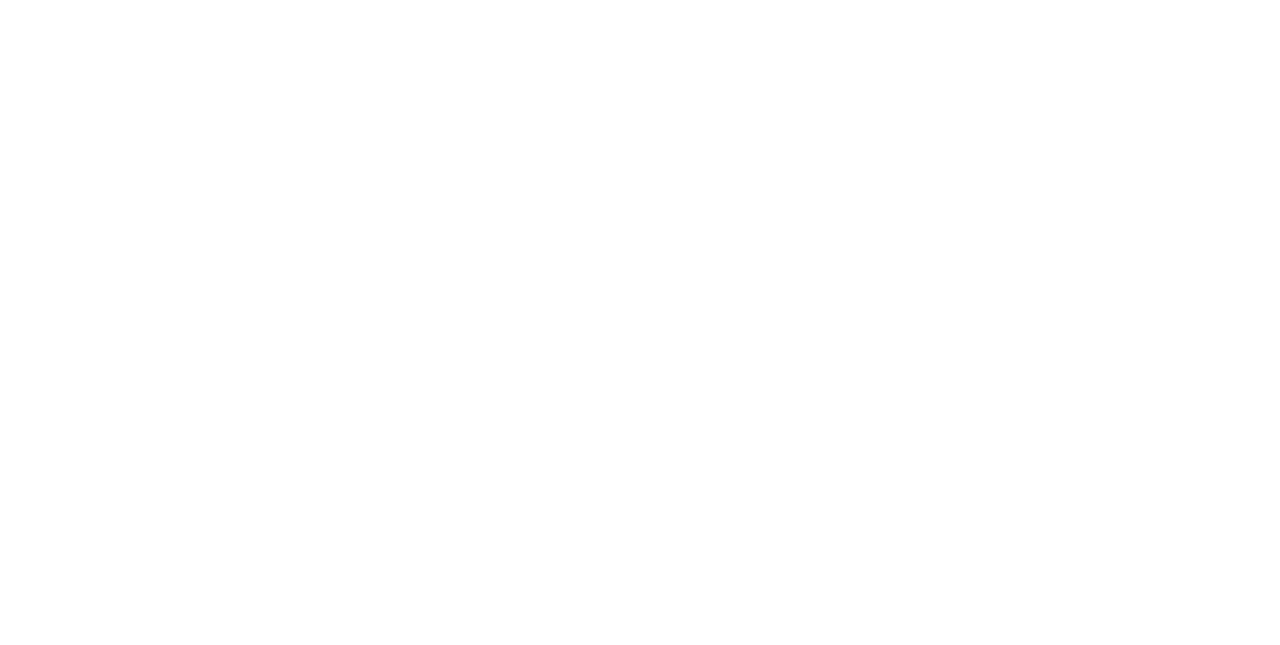
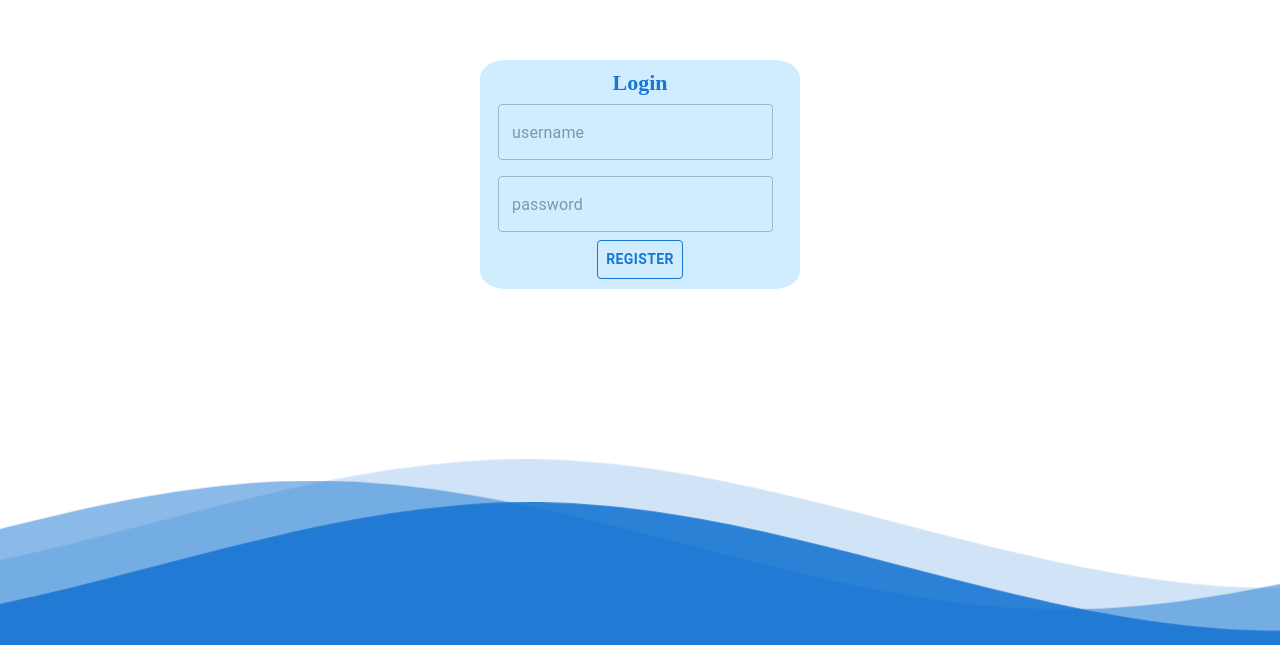
Before and after one commit to coka13/WorkSwipe, a React (Vite) app in the folder WorkSwipe/: page / in a window 1280 px wide. Before the commit this address had no page. Shown: the part 155-800 px from the top of the page. Built offline with nearby package versions, Linux system fonts and the light colour scheme.

Commit message:
Added login page and fixed styling

```diff
--- a/WorkSwipe/src/App.jsx
+++ b/WorkSwipe/src/App.jsx
@@ -8,6 +8,8 @@
 import ContactSupportIcon from "@mui/icons-material/ContactSupport";
 import InfoIcon from "@mui/icons-material/Info";
 import LogoutIcon from "@mui/icons-material/Logout";
+import Login from './pages/Login/Login';
+
 
 function App() {
   const location = useLocation();
@@ -35,6 +37,7 @@
         />
       )}
       <Routes>
+      <Route path="/" element={<Login />} />
         <Route path="/home" element={<Homepage />} />
         <Route path="/profile" element={<ProfilePage />} />
       </Routes>
--- /dev/null
+++ b/WorkSwipe/src/components/ButtonsComponent/ButtonsComponent.jsx
@@ -0,0 +1,11 @@
+import * as React from 'react';
+import Stack from '@mui/material/Stack';
+import Button from '@mui/material/Button';
+
+export default function BasicButtons({text}) {
+  return (
+    <Stack spacing={2} direction="row">
+      <Button variant="text" sx={{ fontWeight: "bold", border: "1px solid #1976D2" }}>{text}</Button>
+    </Stack>
+  );
+}
--- /dev/null
+++ b/WorkSwipe/src/components/FormComponent/FormComponent.css
@@ -0,0 +1,6 @@
+.FieldsWraper{
+    display: flex;
+    flex-direction: row;
+    justify-content: space-around;
+    width:100%;
+}
--- /dev/null
+++ b/WorkSwipe/src/components/FormComponent/FormComponent.jsx
@@ -0,0 +1,37 @@
+import * as React from "react";
+import Box from "@mui/material/Box";
+import TextField from "@mui/material/TextField";
+import SelectVariants from "../SelectComponent/SelectComponent";
+
+export default function FormComponent({ props }) {
+  return (
+    <Box
+      component="form"
+      sx={{
+        "& .MuiTextField-root": { m: 1, width: "25ch" },
+
+      }}
+      noValidate
+      autoComplete="off"
+    >
+      <div className="FieldsWraper">
+        {props.map((prop) => {
+          if (prop.type === "select") {
+            return (
+                <SelectVariants prop={prop}/>
+            );
+          } else {
+            return (
+              <TextField
+                required
+                id={prop.id}
+                placeholder={prop.placeholder}
+                type={prop.type}
+              />
+            );
+          }
+        })}
+      </div>
+    </Box>
+  );
+}
--- /dev/null
+++ b/WorkSwipe/src/components/SelectComponent/SelectComponent.jsx
@@ -0,0 +1,33 @@
+import * as React from "react";
+import InputLabel from "@mui/material/InputLabel";
+import FormControl from "@mui/material/FormControl";
+import Select from "@mui/material/Select";
+import { MenuItem } from "@mui/material";
+
+export default function SelectVariants({ prop }) {
+  //   const [age, setAge] = React.useState('');
+
+  //   const handleChange = (event) => {
+  //     setAge(event.target.value);
+  //   };
+  return (
+    <>
+
+        <FormControl variant="standard" sx={{ m: 1, minWidth: 120 }}>
+          <InputLabel id={prop.name}>{prop.placeholder}</InputLabel>
+          <Select
+            labelId={prop.name}
+            id={prop.id}
+            value={prop.value}
+            // onChange={handleChange}
+            placeholder={prop.placeholder}
+          >
+            {prop.options.map((option) => (
+              <MenuItem value={option}>{option}</MenuItem>
+            ))}
+          </Select>
+        </FormControl>
+
+    </>
+  );
+}
--- /dev/null
+++ b/WorkSwipe/src/components/Waves/Waves.css
@@ -0,0 +1,40 @@
+.waves > use {
+    animation: move-forever 2s -2s linear infinite;
+  }
+
+  .waves > use:nth-child(2) {
+    animation-delay: -3s;
+    animation-duration: 6s;
+  }
+  .waves > use:nth-child(3) {
+    animation-delay: -4s;
+    animation-duration: 3s;
+  }
+
+  @keyframes move-forever {
+    0% {
+      transform: translate(-90px, 0%);
+    }
+    25% {
+      transform: translate(-46.25px, 0%);
+    }
+    50% {
+      transform: translate(2.5px, 0%);
+    }
+    75% {
+      transform: translate(46.25px, 0%);
+    }
+    100% {
+      transform: translate(85px, 0%);
+    }
+  }
+
+  svg {
+    position: absolute;
+    left: 0;
+    bottom: 0;
+    width: 100%;
+    height: 30vw;
+    max-height: 200px;
+    z-index: 100000;
+  }
--- /dev/null
+++ b/WorkSwipe/src/components/Waves/Waves.jsx
@@ -0,0 +1,23 @@
+import "./Waves.css"
+const Waves = ({color}) => (
+  <svg
+    xmlns="http://www.w3.org/2000/svg"
+    xmlnsXlink="http://www.w3.org/1999/xlink"
+    preserveAspectRatio="none"
+    viewBox="0 24 150 28"
+
+  >
+    <defs>
+      <path
+        id="a"
+        d="M-160 44c30 0 58-18 88-18s58 18 88 18 58-18 88-18 58 18 88 18v44h-352z"
+      />
+    </defs>
+    <g fill={color} className="waves">
+      <use xlinkHref="#a" x={50} fillOpacity={0.2} />
+      <use xlinkHref="#a" x={50} y={3} fillOpacity={0.5} />
+      <use xlinkHref="#a" x={50} y={6} fillOpacity={0.9} />
+    </g>
+  </svg>
+)
+export default Waves
--- /dev/null
+++ b/WorkSwipe/src/pages/Login/Login.css
@@ -0,0 +1,25 @@
+.loginBox {
+  color: black;
+  display: flex;
+  flex-direction: column;
+  align-items: center;
+  justify-content: center;
+  background-color: #cfedff;
+  border-radius: 8%;
+  margin: 15px;
+  padding: 10px;
+  width: 300px;
+  font-size: 22px;
+}
+
+.loginPage {
+  margin-top: 200px;
+  display: flex;
+  flex-direction: column;
+  align-items: center;
+  justify-content: center;
+}
+
+.registerButton {
+  font-weight: bold;
+}
--- /dev/null
+++ b/WorkSwipe/src/pages/Login/Login.jsx
@@ -0,0 +1,26 @@
+import React from "react";
+import "./Login.css";
+import Waves from "../../components/Waves/Waves";
+import FormComponent from "../../components/FormComponent/FormComponent";
+import BasicButtons from "../../components/ButtonsComponent/ButtonsComponent";
+
+const Login = () => {
+  const formProps = [
+    { name: "username", type: "text", placeholder: "username" },
+    { name: "password", type: "password", placeholder: "password" },
+  ];
+  return (
+    <>
+      <div className="loginPage">
+        <div className="loginBox">
+          <h4>Login</h4>
+          <FormComponent props={formProps} />
+          <BasicButtons text={"Register"} sx={{color:"#1976D2"}} />
+          <Waves color="#1976D2" />
+        </div>
+      </div>
+    </>
+  );
+};
+
+export default Login;
```
Also changed, not shown: WorkSwipe/src/components/ButtonsComponent/ButtonsComponent.css (added), WorkSwipe/src/components/SelectComponent/SelectComponent.css (added).
